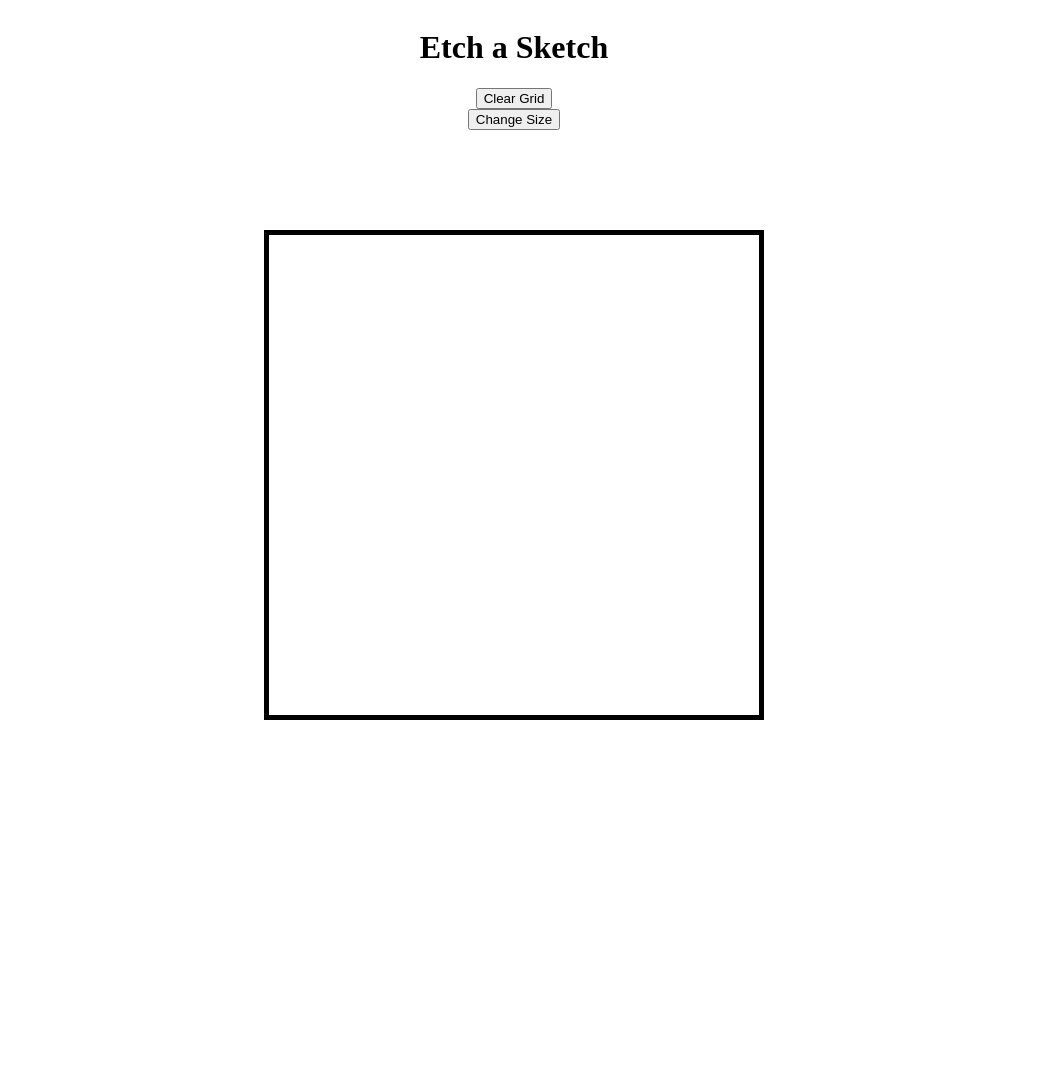
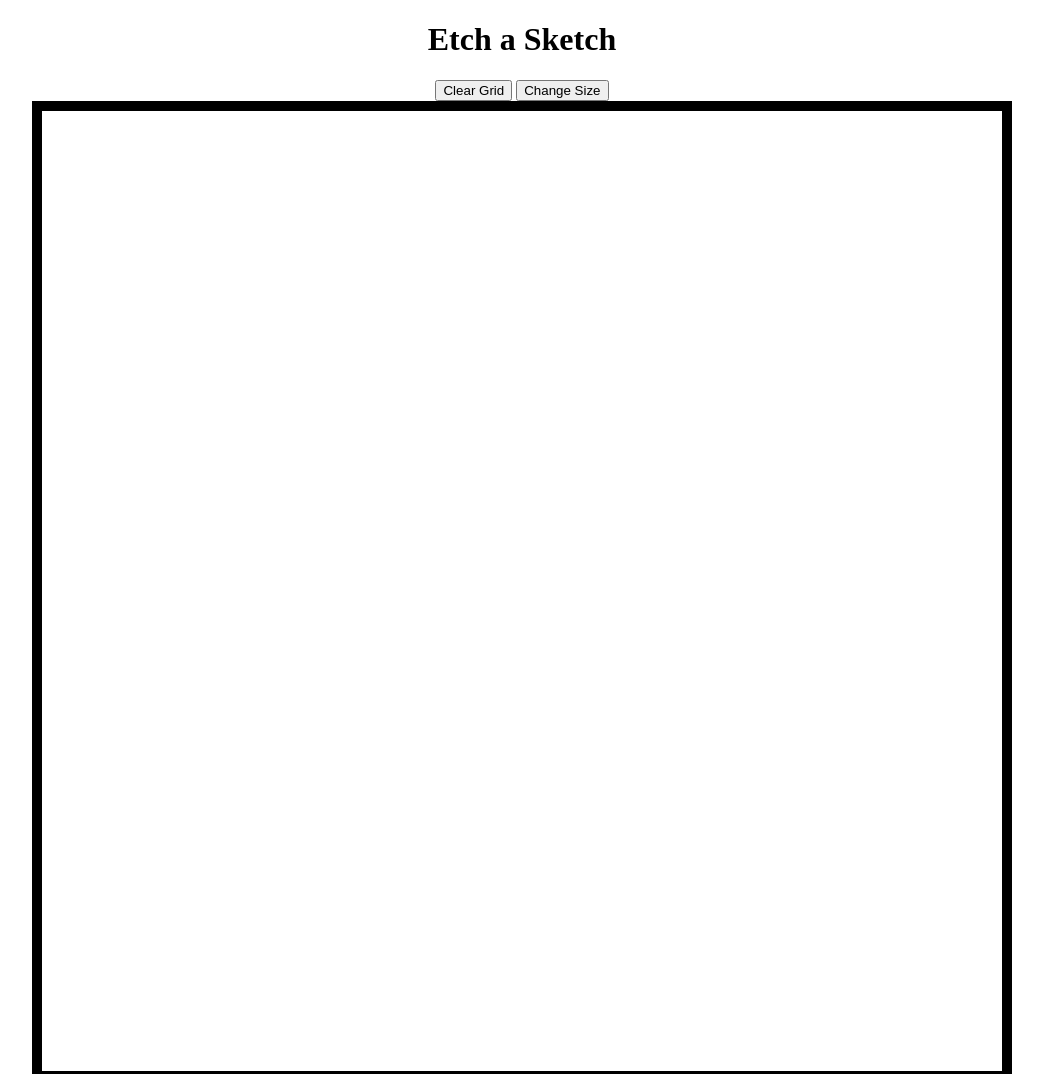
Before and after one commit to Joel-Nwamba/Etch-a-Sketch, a plain HTML site: page index.html in a window 1280 px wide. Shown: the top 1074 px of the page, without its empty margins (126-1169 px from the left). Before the commit the page ends 800 px from the top, so only its background shows below. Drawn offline with Linux system fonts and the light colour scheme.

```diff
--- a/css/styless.css
+++ b/css/styless.css
@@ -1,19 +1,18 @@
 body {
-    display: flex;
-    justify-content: center;
-    align-items: center;
-    flex-direction: column;
+    text-align: center;
+    width: 100%;
+
 }
 
 #container {
-    display: grid;
-    grid-template: repeat(16, 1fr) / repeat(16, 1fr);
-    border: 5px solid black;
-    background-color: #fff;
-    width: 490px;
-    height: 480px;
-    margin-top: 100px;
+    display: flex;
+    flex-direction: row;
+    flex-wrap: wrap;
 
+    width: 960px;
+    height: 960px;
+    border: 10px solid black;
+    margin: 0 auto;
 }
 
 /* .row {
@@ -24,3 +23,11 @@ body {
     width: 30px;
     height: 30px;
 }
+
+/* display: flex;
+flex-direction: row;
+flex-wrap: wrap;
+width: 960px;
+height: 960px;
+border: 5px solid black;
+margin: 0 auto; */
--- a/js/index.js
+++ b/js/index.js
@@ -2,33 +2,30 @@ const container = document.getElementById("container");
 const clearButton = document.getElementById("clear-grid");
 const changeSize = document.getElementById("size");
 const square = document.createElement("div");
-// let row = 16;
-// let col = 16;
-// container.style.gridTemplateColumns = (`repeat( ${sizeLength}, 1fr)`)
 // create a grid
 function generateGrid(size) {
+    let containerSize = Number(960);
+    let gridSize = Number(size);
     for(let i=0; i < size; i++) {
         const rowcol = document.createElement("div");
         rowcol.classList.add("row")
             for(let i = 0; i < size; i++) {
                 const square = document.createElement("div");
                 square.setAttribute("class", "square");
+                square.style.height = `${(containerSize/gridSize)}px`;
+                square.style.width = `${(containerSize/gridSize)}px`;
                 square.addEventListener("mouseover", () => {
                         square.style.backgroundColor = "black";
                     })
                 clearButton.addEventListener("click", function() {
                     square.style.backgroundColor = "white";
-                    // let usersInput = prompt(`"How many squares per side you'd like for the new grid? (max:64)"`);
-                    // if(usersInput > 64) {
-                    //     alert("Please enter a lesser number.")
-                    // } else {
-                    //     return size;
-                    // }
                 })
 
                 rowcol.appendChild(square)
             }
-            container.appendChild(rowcol)
+            container.appendChild(rowcol);
+            // container.style.setProperty('grid-template-columns', `repeat(${size}, 2fr)`);
+            // container.style.setProperty('grid-template-rows', `repeat(${size}, 2fr)`);
     }
 
 }
@@ -38,12 +35,13 @@ changeSize.addEventListener("click", function() {
     while(container.firstChild) {
         container.removeChild(container.lastChild)
     }
-    generateGrid(usersChoice)
+     generateGrid(usersChoice)
     if(parseInt(usersChoice) > 100) {
         return 100;
     } else {
         return parseInt(usersChoice)
     }
+
 });
 
 
```
